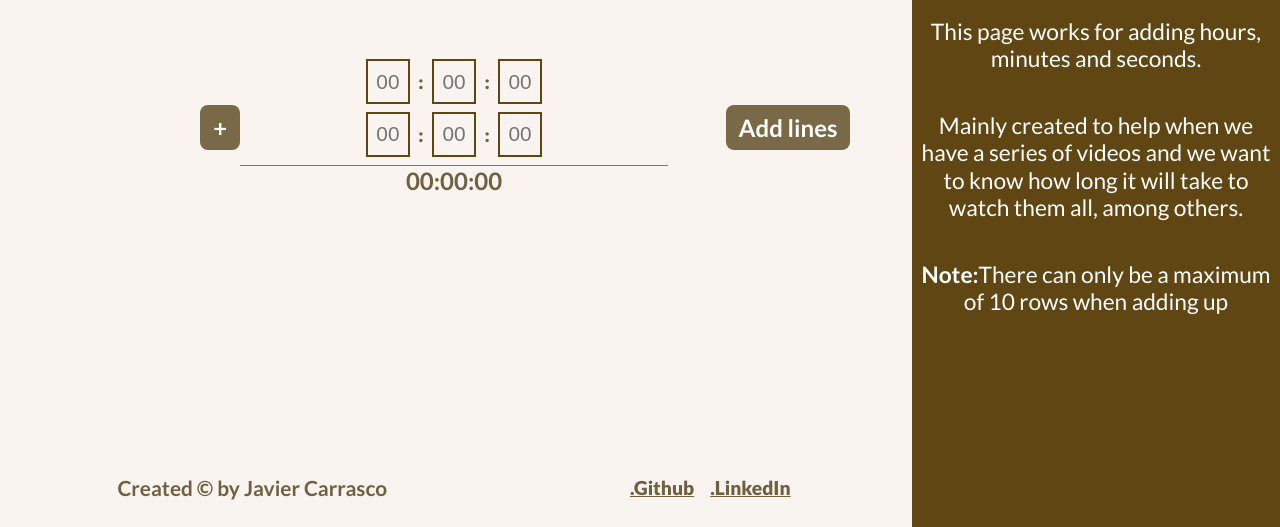
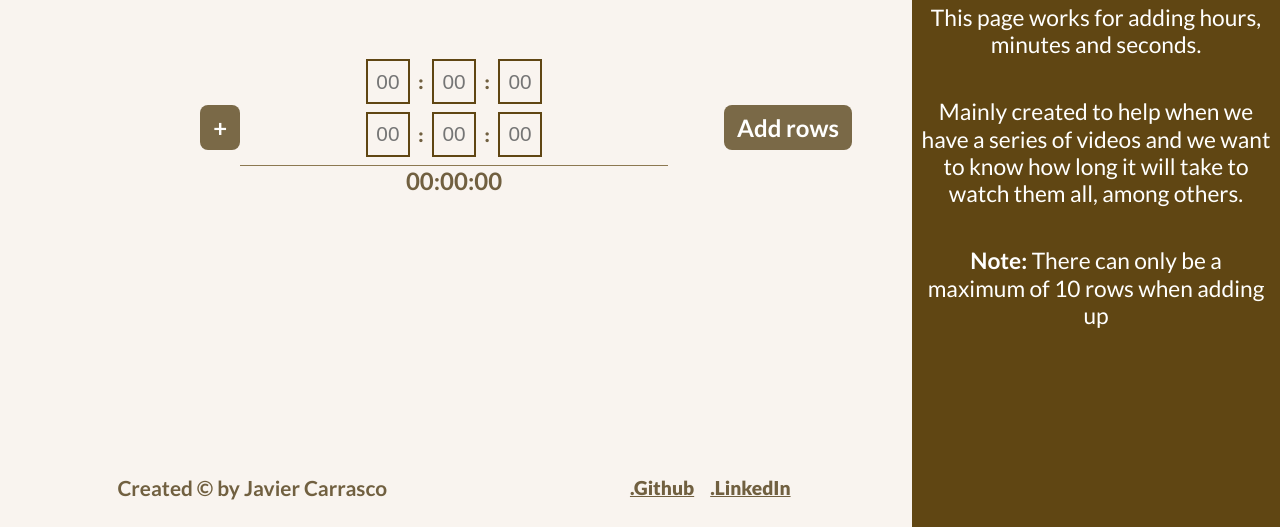
Before and after one commit to JavierCarrasco08/add-time, a website built with Vite: page index.html in a window 1280 px wide. Shown: the part 273-800 px from the top of the page. Built offline with nearby package versions, Linux system fonts and the light colour scheme.

Commit message:
fix: Changing some words

```diff
--- a/index.html
+++ b/index.html
@@ -37,7 +37,7 @@
           know how long it will take to watch them all, among others.
         </p>
         <p class="description__paragraph">
-          <strong>Note:</strong>There can only be a maximum of 10 rows when
+          <strong>Note:</strong> There can only be a maximum of 10 rows when
           adding up
         </p>
       </aside>
@@ -95,7 +95,7 @@
           </div>
         </div>
         <div class="calculate__add">
-          <button class="calculate__button add">Add lines</button>
+          <button class="calculate__button add">Add rows</button>
         </div>
       </main>
       <footer class="foo">
```
